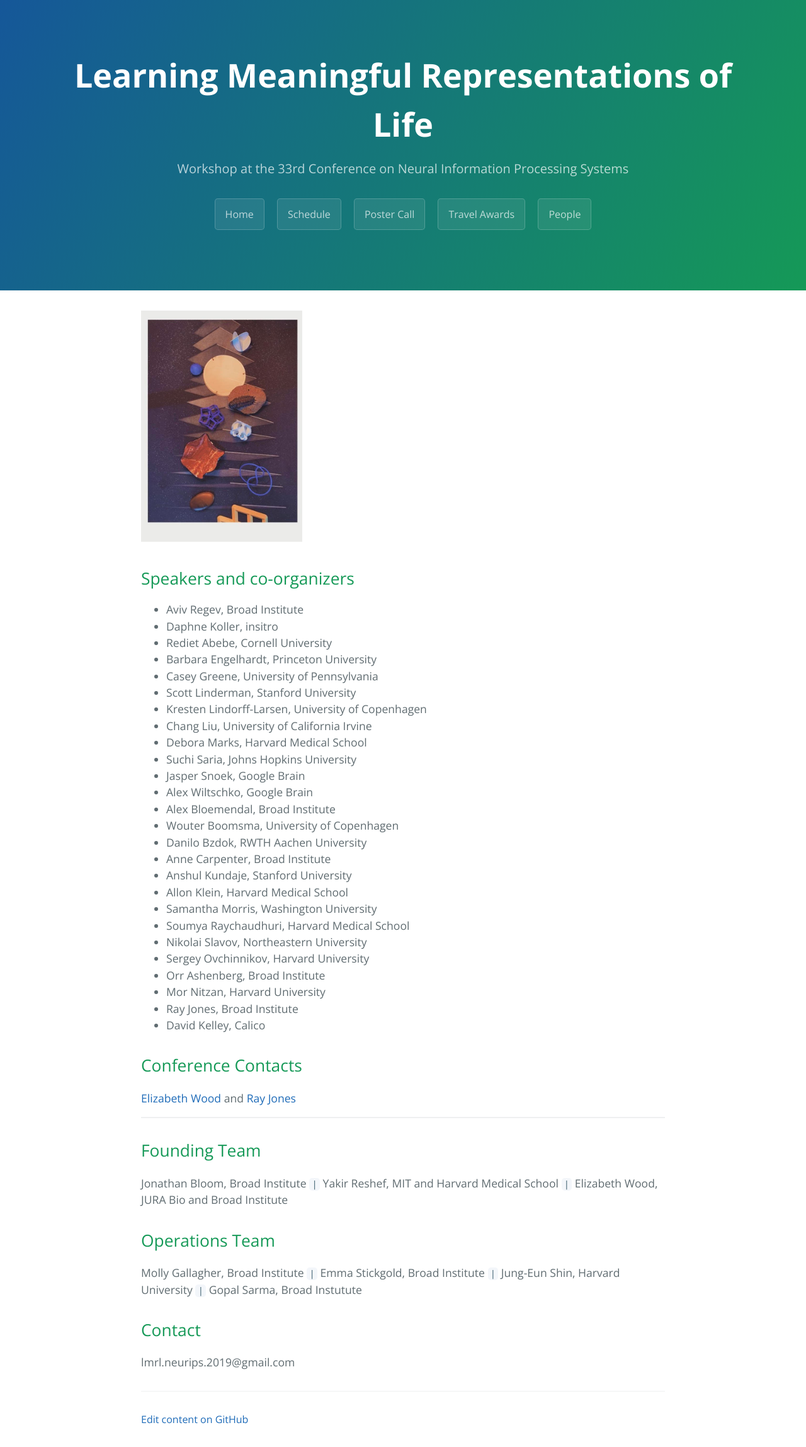
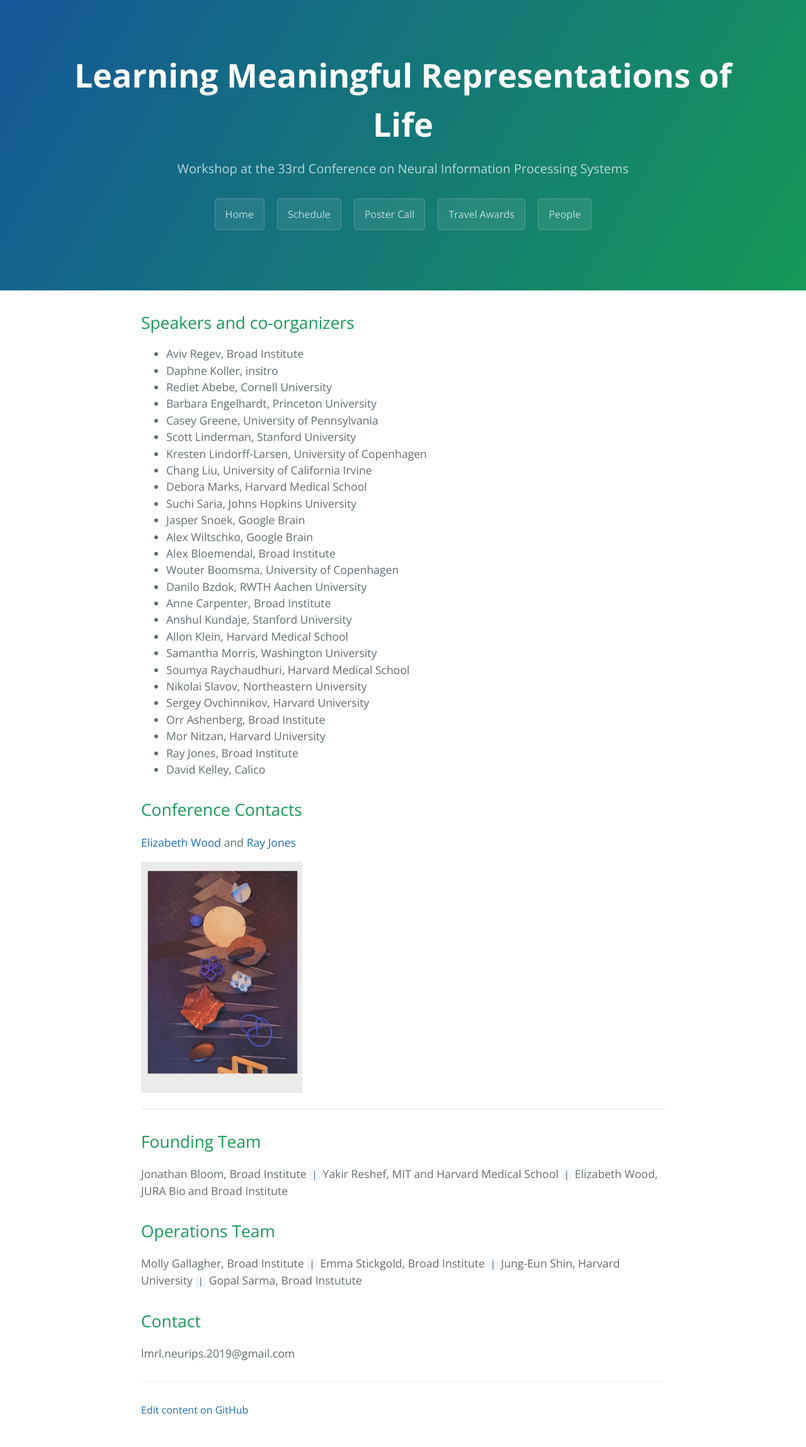
Before and after one commit to lmrl-bio/lmrl-bio.github.io, a Jekyll site: the page built from people.md, in a window 1280 px wide. Shown: the whole page at 63% size. Built offline with Jekyll 4.4.1, drawn with Linux system fonts in a browser that asks for light colours; our own code applies the rules of GitHub Pages for plain Markdown files.

Commit message:
Update people.md

```diff
--- a/people.md
+++ b/people.md
@@ -1,8 +1,6 @@
 ---
 layout: default
 ---
-
-  <img src="/LRML-LF.jpg" width="256">
 
 ## Speakers and co-organizers
 - Aviv Regev, Broad Institute
@@ -32,8 +30,11 @@ layout: default
 - Ray Jones, Broad Institute
 - David Kelley, Calico
 
+
 ## Conference Contacts
 <a href="mailto:lmrl.neurips.2019@gmail.com">Elizabeth Wood</a> and <a href="lmrl.neurips.2019@gmail.com">Ray Jones</a>
+
+<img src="/LRML-LF.jpg" width="256">
 
 ____
 
```
